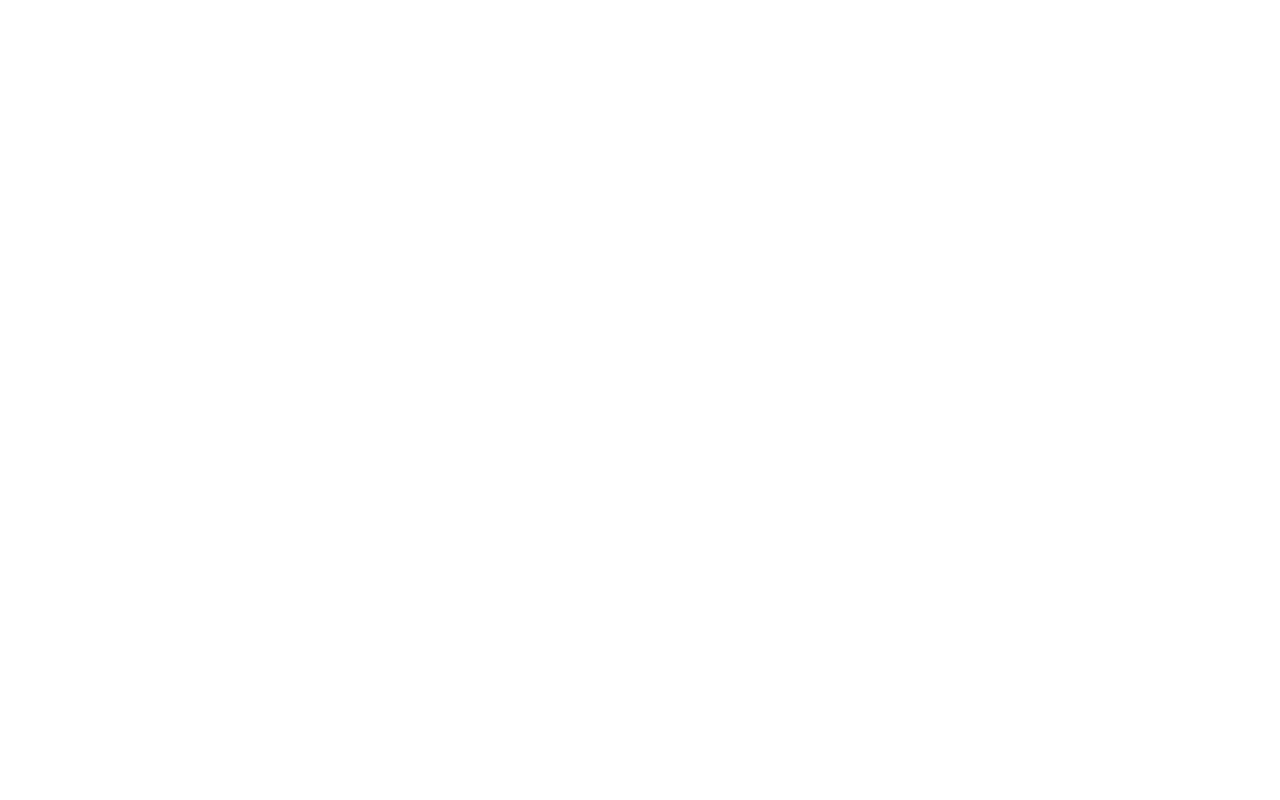
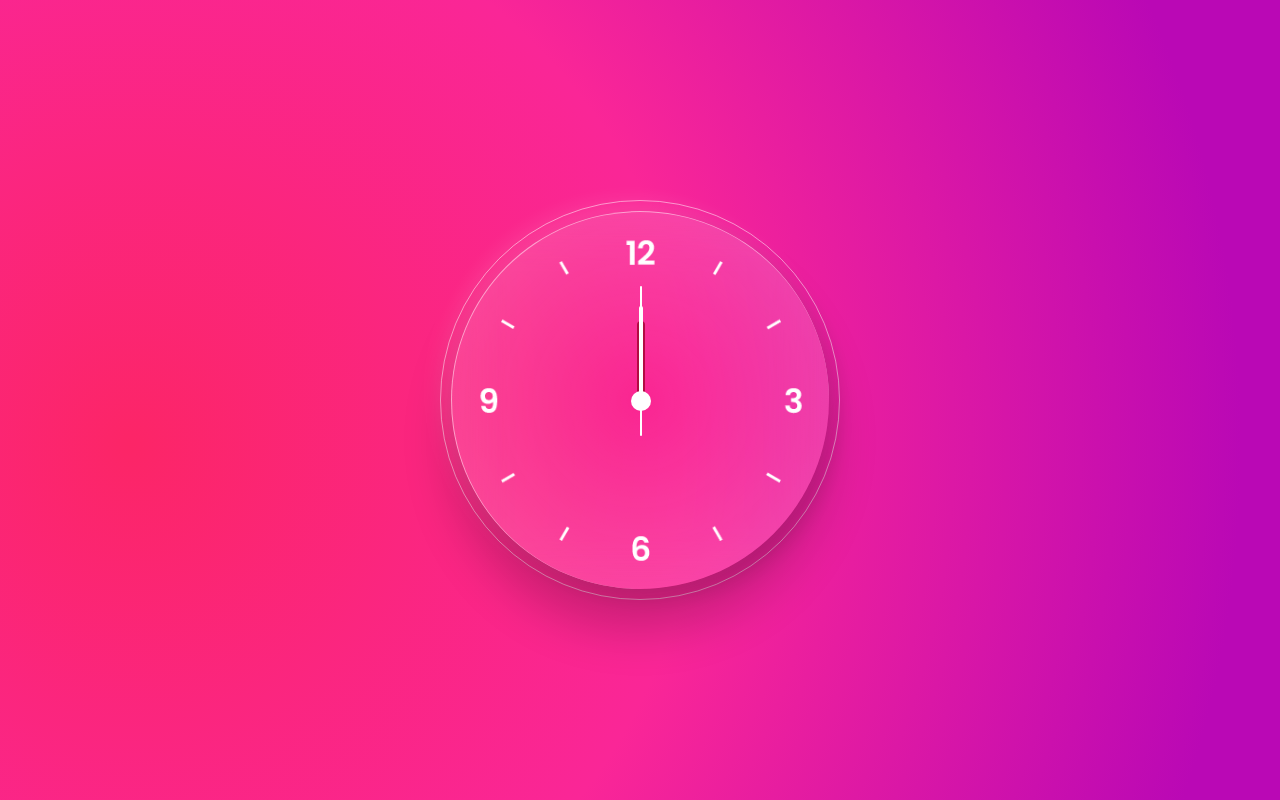
Before and after one commit to leshiy77/JS-Clock, a plain HTML site: page index.html in a window 1280 px wide. Drawn offline with Linux system fonts and the light colour scheme.

Commit message:
feat: add style clock

```diff
--- a/index.html
+++ b/index.html
@@ -15,10 +15,10 @@
                 <div class="hour">
                     <div class="hr" id="hr"></div>
                 </div>
-                <div class="minutes">
+                <div class="min">
                     <div class="mn" id="mn"></div>
                 </div>
-                <div class="secunds">
+                <div class="sec">
                     <div class="sc" id="sc"></div>
                 </div>
             </div>
--- a/style.css
+++ b/style.css
@@ -1,4 +1,97 @@
 * {
     margin: 0;
     padding: 0;
+    box-sizing: border-box;
 }
+body {
+    display: flex;
+    justify-content: center;
+    align-items: center;
+    min-height: 100vh;
+    background: radial-gradient( circle farthest-corner at 10.2% 55.8%,  rgba(252,37,103,1) 0%, rgba(250,38,151,1) 46.2%, rgba(186,8,181,1) 90.1% );
+}
+.container {
+    position: relative;
+}
+.box {
+    position: relative;
+    z-index: 1;
+    width: 400px;
+    height: 400px;
+    border-radius: 50%;
+    border: 1px solid rgba(255, 255, 255, 0.5)
+}
+.clock {
+    position: absolute;
+    top: 10px;
+    left: 10px;
+    right: 10px;
+    bottom: 10px;
+    display: flex;
+    justify-content: center;
+    align-items: center;
+    background: radial-gradient(transparent, rgba(255,255,255, 0.2)), url(clock.png);
+    background-size: cover;
+    border-radius: 50%;
+    backdrop-filter: blur(25px);
+    border: 1px solid rgba(255, 255, 255, 0.5);
+    border-bottom: none;
+    border-right: none;
+    box-shadow: -10px -10px 20px rgba(255,255,255, 0.1), 10px 10px 20px rgba(0, 0, 0, 0.1), 0 40px 50px rgba(0, 0, 0, 0.2);
+}
+.clock::before {
+    content: "";
+    width: 20px;
+    height: 20px;
+    background-color: #fff;
+    border-radius: 50%;
+    z-index: 1000;
+}
+.hour, .min, .sec {
+    position: absolute;
+}
+.hour, .hr {
+    width: 160px;
+    height: 160px;
+}
+.min, .mn {
+    width: 190px;
+    height: 190px;
+}
+.sec, .sc {
+    width: 230px;
+    height: 230px;
+}
+.hr, .mn, .sc {
+    display: flex;
+    justify-content: center;
+    position: absolute;
+    border-radius: 50%;
+}
+.hr::before {
+    content: "";
+    position: absolute;
+    width: 8px;
+    height: 80px;
+    background: #b30b43;
+    z-index: 11;
+    border-radius: 6px;
+}
+.mn::before {
+    content: "";
+    position: absolute;
+    width: 4px;
+    height: 90px;
+    background: #fff;
+    z-index: 12;
+    border-radius: 6px;
+}
+.sc::before {
+    content: "";
+    position: absolute;
+    width: 2px;
+    height: 150px;
+    background: #fff;
+    z-index: 12;
+    border-radius: 6px;
+}
```
Also changed, not shown: clock.png (added).
